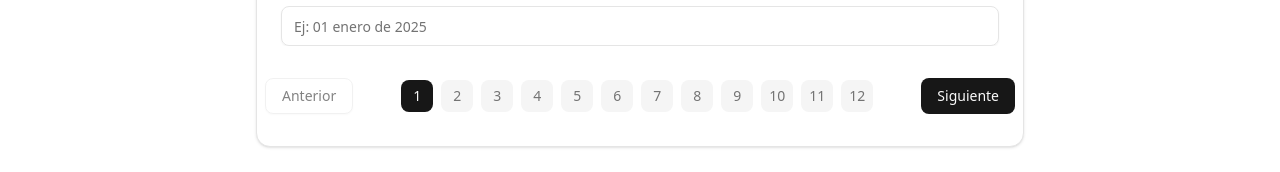
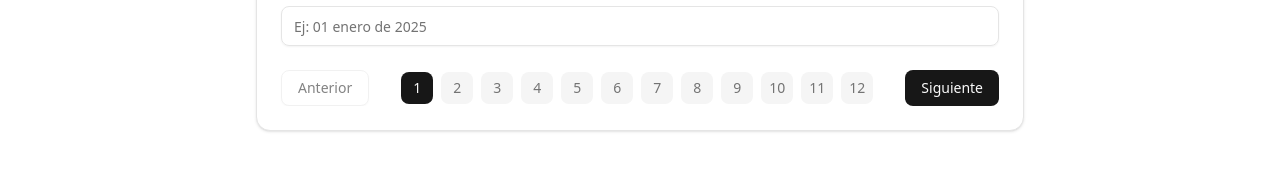
Before and after one commit to alan-wh0/eFlowss, a React (Vite) app: page / in a window 1280 px wide. Shown: the part 1171-1343 px from the top of the page. Built offline with nearby package versions, Linux system fonts and the light colour scheme.

Commit message:
Cambios "Finales casi definitivo" + mejora UI

```diff
--- a/src/App.tsx
+++ b/src/App.tsx
@@ -1361,9 +1361,8 @@ export default function FormSTPS() {
                 </div>
               </div>
             )}
-          </form>
-        </CardContent>
-        <div className="flex flex-col sm:flex-row justify-between items-center gap-4 p-2">
+
+            <div className="flex flex-col sm:flex-row justify-between items-center gap-4 mt-6">
               <Button
                 type="button"
                 variant="outline"
@@ -1421,6 +1420,8 @@ export default function FormSTPS() {
                 </Button>
               )}
             </div>
+          </form>
+        </CardContent>
       </Card>
     </div>
    </>
```
Lines whose indentation alone changed are shown as unchanged.
